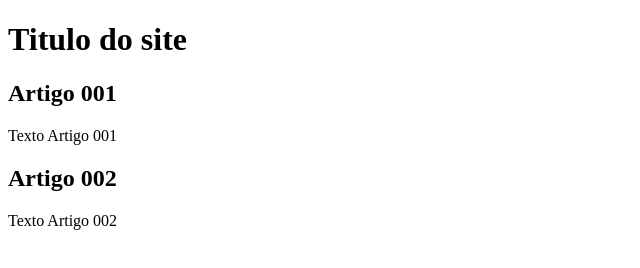
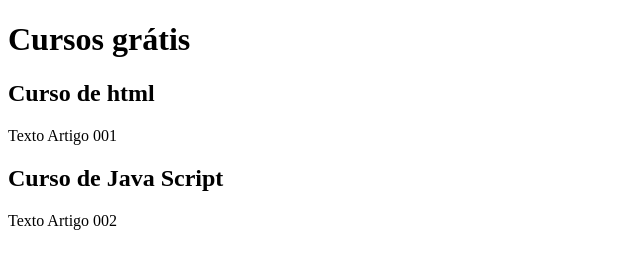
Before and after one commit to VSuzuki98/projeto_site, a plain HTML site: page index.html in a window 1280 px wide. Shown: the whole page, without its empty margins (0-640 px from the left). Drawn offline with Linux system fonts and the light colour scheme.

Commit message:
Comecei a escrever o conteúdo

```diff
--- a/index.html
+++ b/index.html
@@ -9,14 +9,14 @@
 <body>
     <main>
         <header>
-            <h1>Titulo do site</h1>
+            <h1>Cursos grátis</h1>
         </header>
         <article>
-            <h2>Artigo 001</h2>
+            <h2>Curso de html</h2>
             <p>Texto Artigo 001</p>
         </article>
         <article>
-            <h2>Artigo 002</h2>
+            <h2>Curso de Java Script</h2>
             <p>Texto Artigo 002</p>
         </article>
     </main>
```
